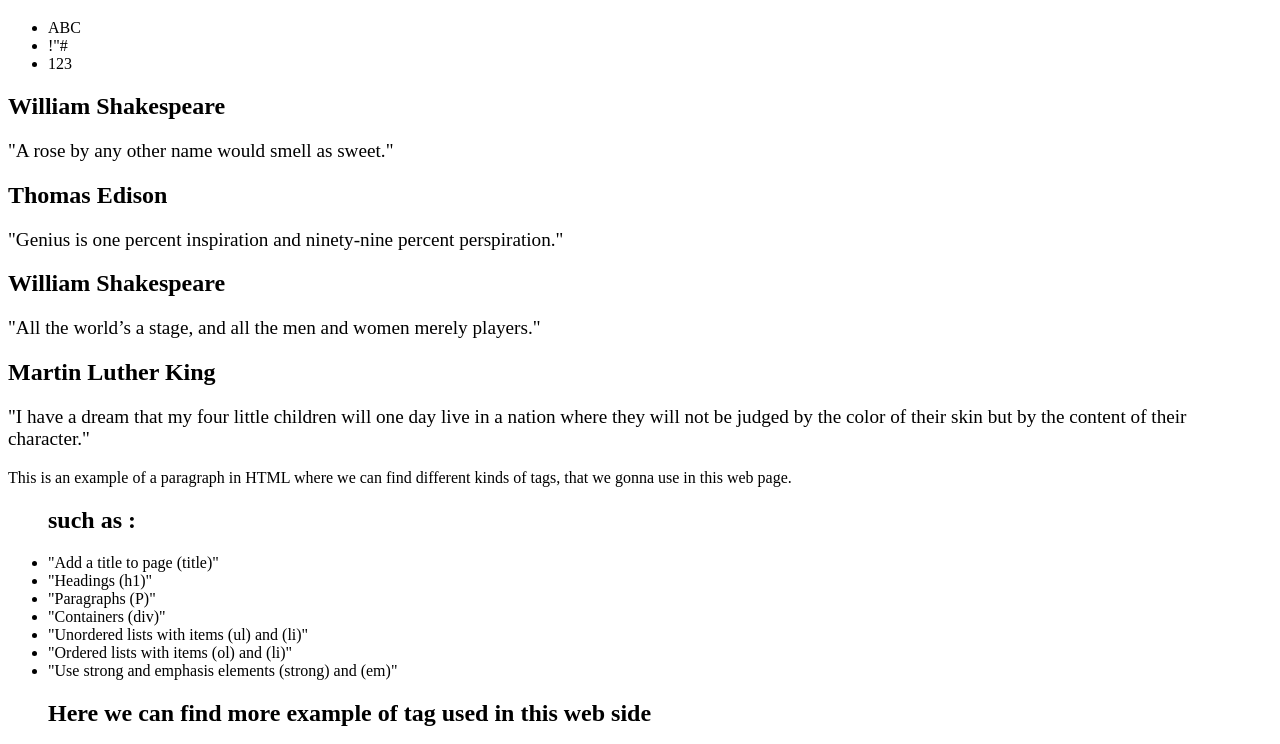
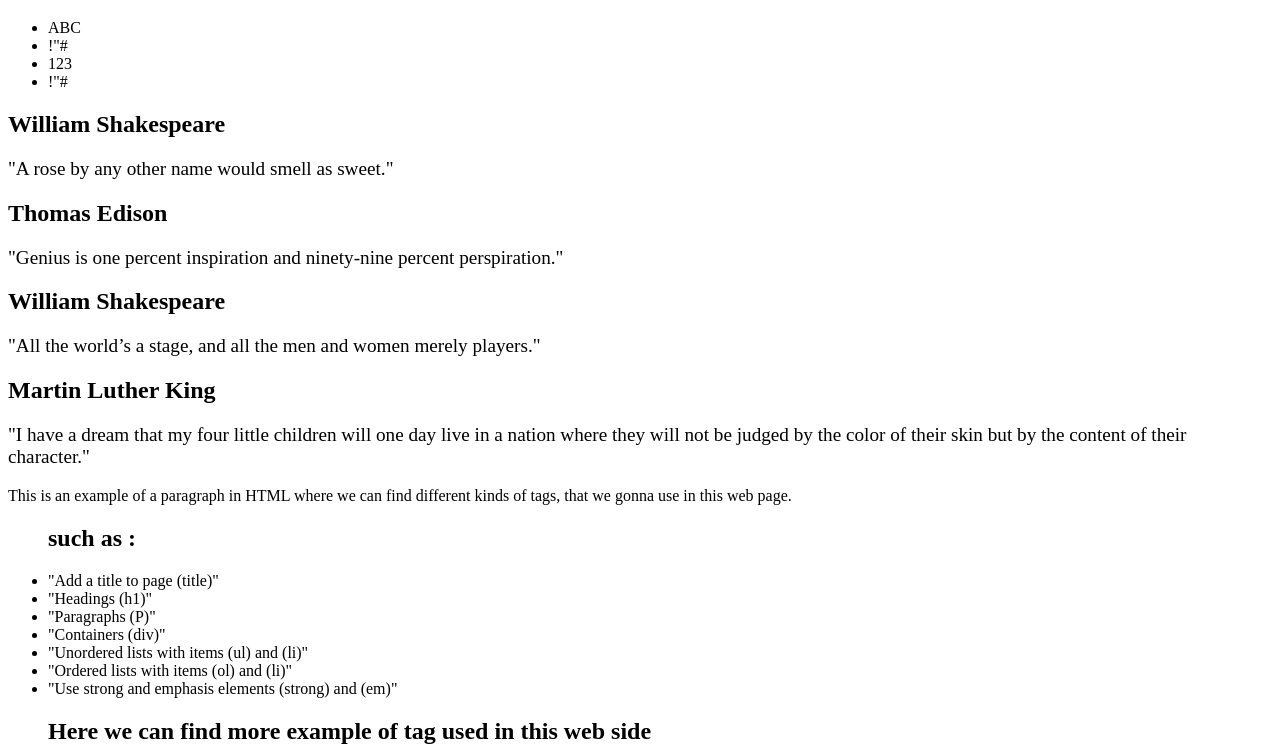
Before and after one commit to Juanes068/CCTB-WEB-1, a plain HTML site: page Index.html in a window 1280 px wide. Shown: the part 61-805 px from the top of the page. Drawn offline with Linux system fonts and the light colour scheme.

Commit message:
Update Index.html

```diff
--- a/Index.html
+++ b/Index.html
@@ -20,6 +20,7 @@
         <li>ABC</li>
         <li>!"#</li>
         <li>123</li>
+        <li>!"#</li>
     </ul>
    </nav>
 
```
